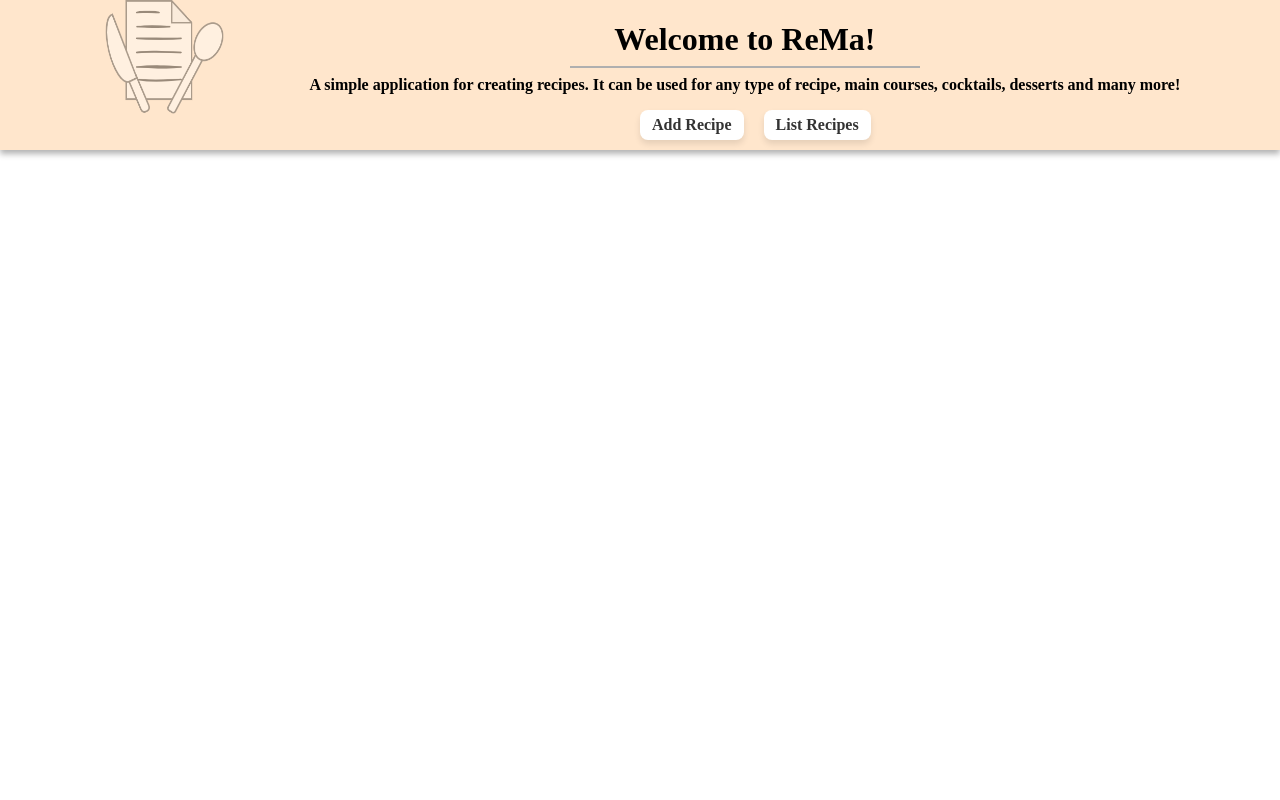
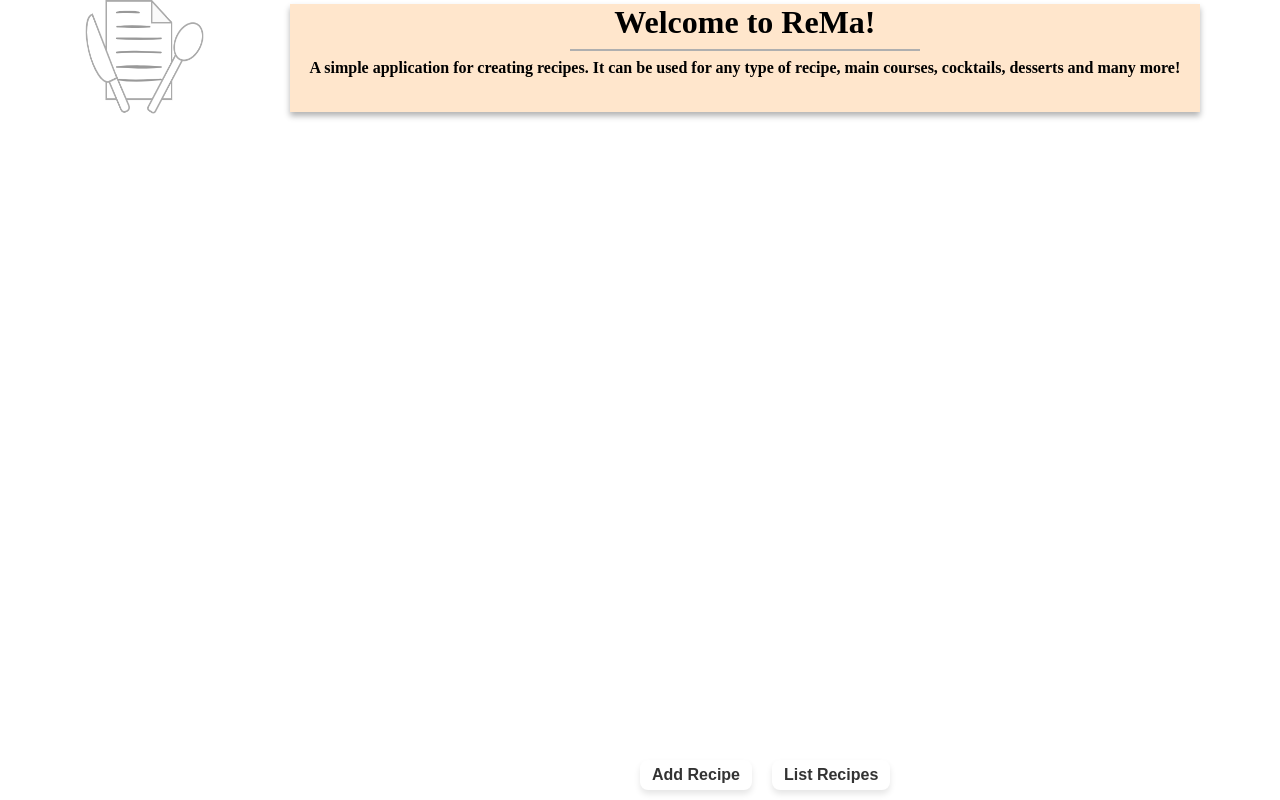
Before and after one commit to ktzanak/rema, a React (Vite) app in the folder rema-frontend/: page / in a window 1280 px wide. Built offline with nearby package versions, Linux system fonts and the light colour scheme.

Commit message:
resizing the header

```diff
--- a/rema-frontend/src/components/Header.jsx
+++ b/rema-frontend/src/components/Header.jsx
@@ -4,10 +4,10 @@ import bwLogo from "../assets/bw_remalogo.png";
 
 export default function Header() {
   return (
-    <div className={styles.headerdeco}>
+    <div className={styles.wholeheaderdeco}>
       <div className={styles.parentdiv}>
         <img className={styles.imgpos} src={bwLogo} />
-        <div>
+        <div className={styles.headerdeco}>
           <div className={styles.headersize}>Welcome to ReMa!</div>
           <hr className={styles.line} />
           <div className={styles.subheadersize}>
```
